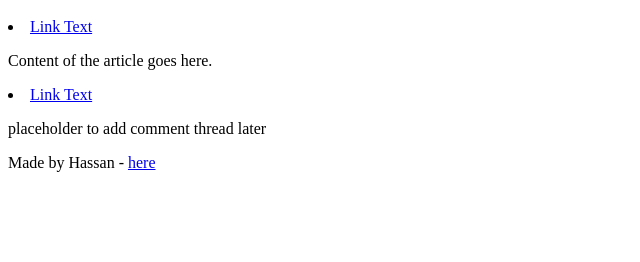
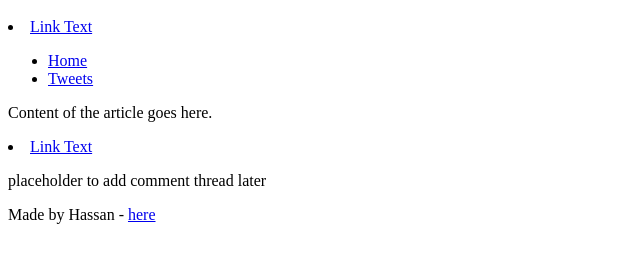
Before and after one commit to Shahdhesham147/My_First_Portfolio-1, a plain HTML site: page html_basic/tweets.html in a window 1280 px wide. Shown: the part 48-310 px from the top of the page, without its empty margins (0-640 px from the left). Drawn offline with Linux system fonts and the light colour scheme.

Commit message:
Update tweets.html

```diff
--- a/html_basic/tweets.html
+++ b/html_basic/tweets.html
@@ -2,6 +2,12 @@
   <header>
     <h1>My Portfolio</h1>
   <li><a href="https://member.theroom.com/alx">Link Text</a></li>
+
+  <ul>
+    <li><a href="index.html">Home</a></li>
+    <li><a href="tweets.html">Tweets</a></li>
+  </ul>
+
 
   </header>
 
```
